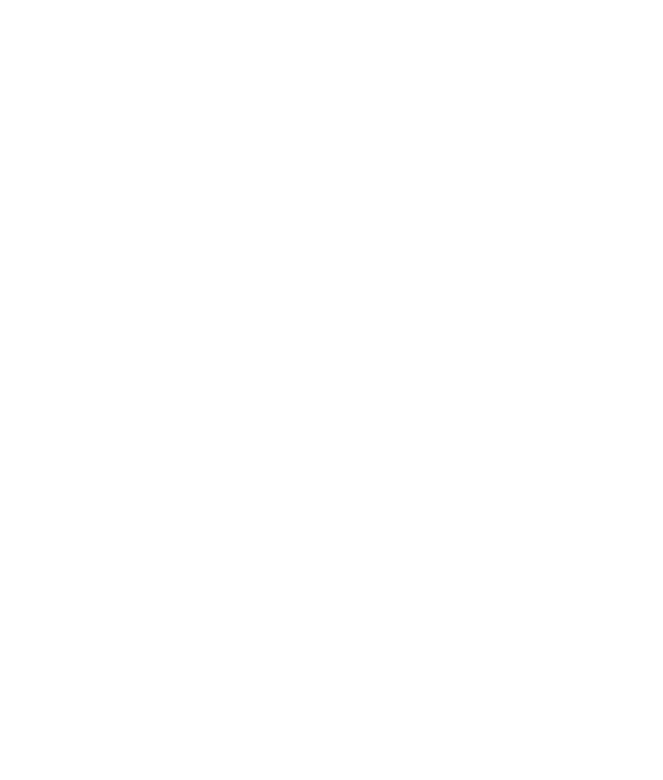
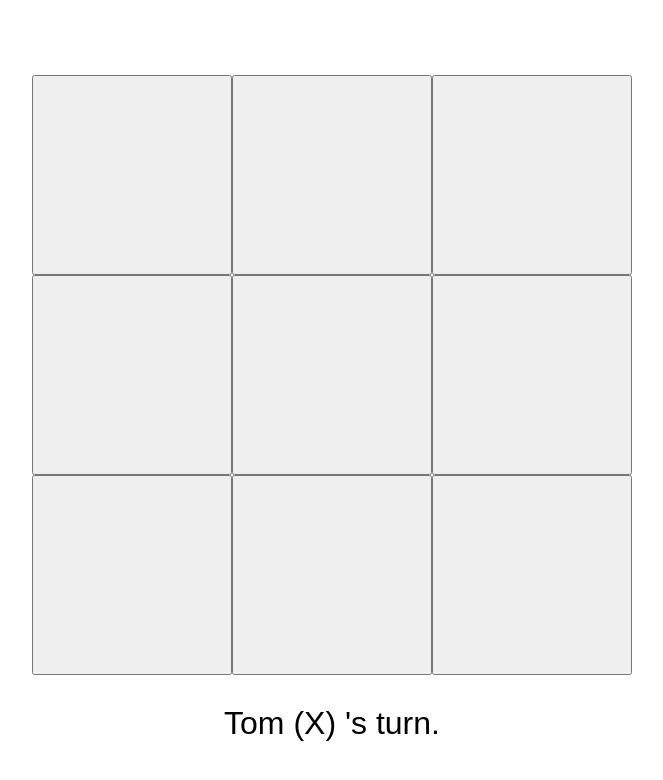
Before and after one commit to jlk-zhou/tic-tac-toe-js, a plain HTML site: page index.html in a window 1280 px wide. Shown: the whole page, without its empty margins (308-971 px from the left). Drawn offline with Linux system fonts and the light colour scheme.

Commit message:
Add very basic UI to the game
The user can now play the game by clicking on the
interface. However, to restart the game, they
still need to refresh the page.

```diff
--- a/index.html
+++ b/index.html
@@ -8,6 +8,7 @@
     <script defer src="./script.js"></script>
 </head>
 <body>
-
+    <div class="board"></div>
+    <div class="message"></div>
 </body>
 </html>
--- a/script.js
+++ b/script.js
@@ -3,25 +3,6 @@ const gameBoard = (function () {
     const rows = 3;
     const columns = 3;
     const board = [];
-
-    // The Cell object of the board
-    function Cell() {
-        let value = "";
-        const mark = (player) => {
-            value = player.marker;
-        };
-        const getValue = () => value;
-        return { mark, getValue };
-    }
-
-    // Check whether the board is full
-    const isFull = () => {
-        const emptyCellsCount = board
-            .flat()
-            .filter(cell => cell.getValue() === "")
-            .length;
-        return emptyCellsCount === 0 ? true : false;
-    }
 
     // Initializes or resets the game board
     const init = () => {
@@ -32,6 +13,15 @@ const gameBoard = (function () {
             }
         }
     };
+
+    // Check whether the board is full
+    const isFull = () => {
+        const emptyCellsCount = board
+            .flat()
+            .filter(cell => cell.getValue() === "")
+            .length;
+        return emptyCellsCount === 0 ? true : false;
+    }
 
     // Get current state of the board
     const getBoard = () => board;
@@ -71,10 +61,22 @@ const gameBoard = (function () {
 
 })();
 
-const createPlayer = (name, marker) => {
+// The Cell object of the board
+function Cell() {
+    let value = "";
+    const mark = (player) => {
+        value = player.marker;
+    };
+    const getValue = () => value;
+    return { mark, getValue };
+}
+
+// The player factory function
+function createPlayer(name, marker) {
     return { name, marker };
 };
 
+// The game controller module
 const controller = (function () {
     const p1 = createPlayer("Tom", "X");
     const p2 = createPlayer("Jerry", "O");
@@ -170,5 +172,67 @@ const controller = (function () {
 
     return {
         playRound,
+        getActivePlayer,
+        getBoard: board.getBoard,
+        checkWinDraw,
     }
 })();
+
+// The screen controller module, for rendering UI
+const screenController = (function () {
+    const game = controller;
+    const messageDiv = document.querySelector(".message");
+    const boardDiv = document.querySelector(".board");
+
+    const updateScreen = () => {
+
+        // Clear board
+        boardDiv.textContent = "";
+
+        // Get current board state
+        const board = game.getBoard();
+        const activePlayer = game.getActivePlayer();
+
+        messageDiv.textContent = `${activePlayer.name} (${activePlayer.marker}) 's turn. `;
+        messageDiv.dataset.state = "playing";
+
+        // Render board
+        board.forEach((row, rowIndex)=> {
+            row.forEach((cell, columnIndex) => {
+                const cellButton = document.createElement("button");
+                cellButton.dataset.row = rowIndex;
+                cellButton.dataset.column = columnIndex;
+                cellButton.classList.add("cell");
+                cellButton.textContent = cell.getValue();
+                boardDiv.appendChild(cellButton);
+            })
+        })
+    }
+
+    const clickHandler = (e) => {
+        // Make sure a cell is clicked and the game is still in progress
+        if (e.target.classList.contains("cell") !== true
+            || messageDiv.dataset.state !== "playing") return;
+
+        // Place a mark in the UI and update the screen
+        const row = e.target.dataset.row;
+        const column = e.target.dataset.column;
+        game.playRound(row, column);
+        updateScreen();
+
+        // End the game if win or draw
+        if (game.checkWinDraw(game.getBoard()) === 0) {
+            messageDiv.dataset.state = "ended";
+            messageDiv.textContent = `${game.getActivePlayer().name} (${game.getActivePlayer().marker}) wins! `;
+        } else if (game.checkWinDraw(game.getBoard()) === 1) {
+            messageDiv.dataset.state = "ended";
+            messageDiv.textContent = "It's a draw! ";
+        }
+    }
+
+    boardDiv.addEventListener("click", clickHandler);
+
+    updateScreen();
+
+    return { updateScreen };
+})();
--- a/style.css
+++ b/style.css
@@ -0,0 +1,25 @@
+body {
+    display: flex;
+    flex-direction: column;
+    align-items: center;
+    justify-content: center;
+    height: 100vh;
+    font-family: Arial, Helvetica, sans-serif
+}
+
+.board {
+    width: 600px;
+    height: 600px;
+    display: grid;
+    grid-template-columns: repeat(3, 1fr);
+    grid-template-rows: repeat(3, 1fr);
+}
+
+.message {
+    font-size: 2em;
+    margin-top: 30px;
+}
+
+.cell {
+    font-size: 7em;
+}
```
